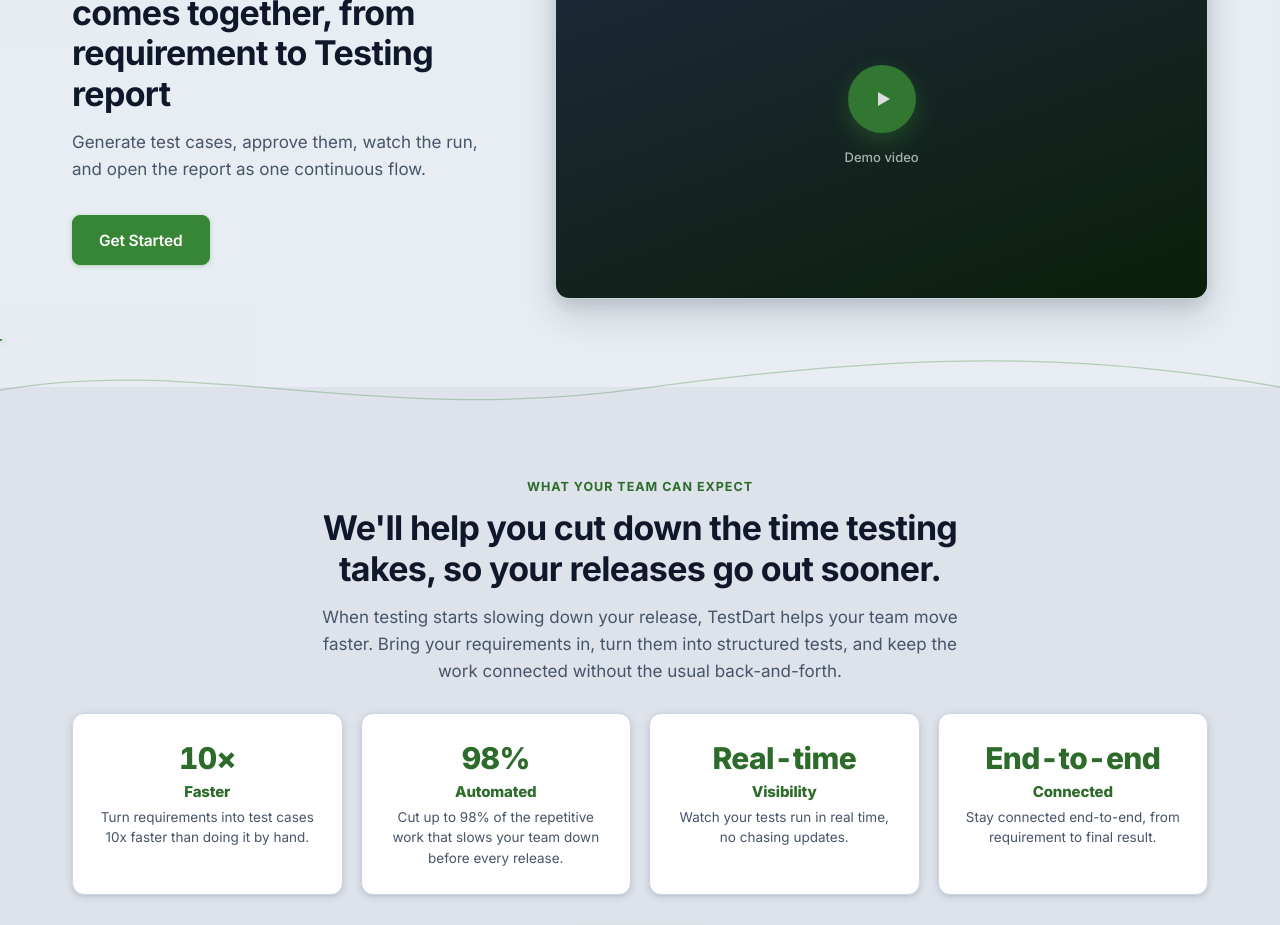
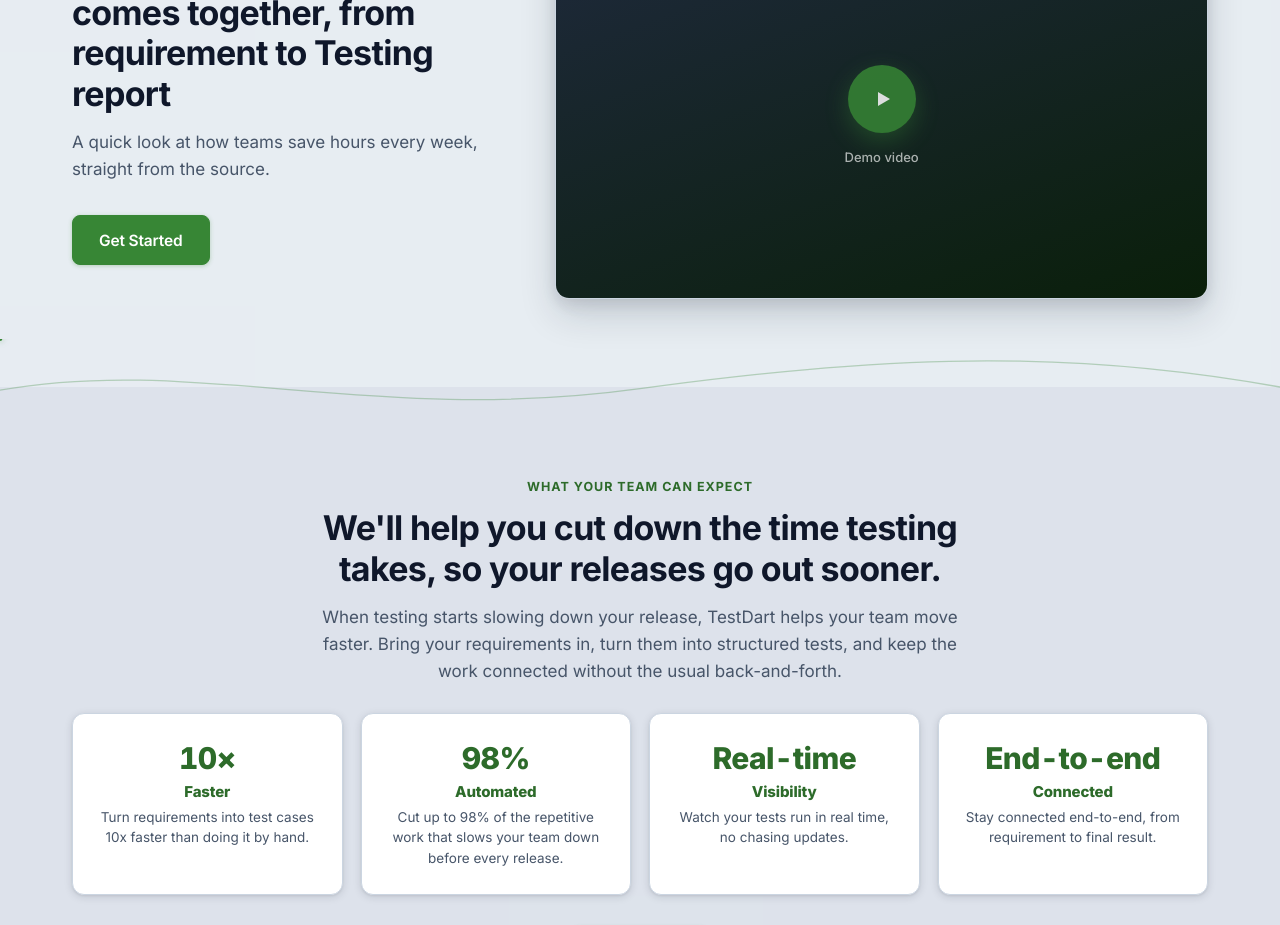
Before and after one commit to Googlealibi/TestDart-Website, a React (Vite) app: page / in a window 1280 px wide. Shown: the part 920-1845 px from the top of the page. Built offline with nearby package versions, Linux system fonts and the light colour scheme.

Commit message:
Demo Section rename

```diff
--- a/src/sections/Demo.jsx
+++ b/src/sections/Demo.jsx
@@ -12,7 +12,7 @@ export default function Demo() {
             <SectionHead>
               <span className="eyebrow">Product Demo</span>
               <h2>Here's how your testing comes together, from requirement to Testing report</h2>
-              <p>Generate test cases, approve them, watch the run, and open the report as one continuous flow.</p>
+              <p>A quick look at how teams save hours every week, straight from the source.</p>
             </SectionHead>
 
             <div className="cta__actions">
```
